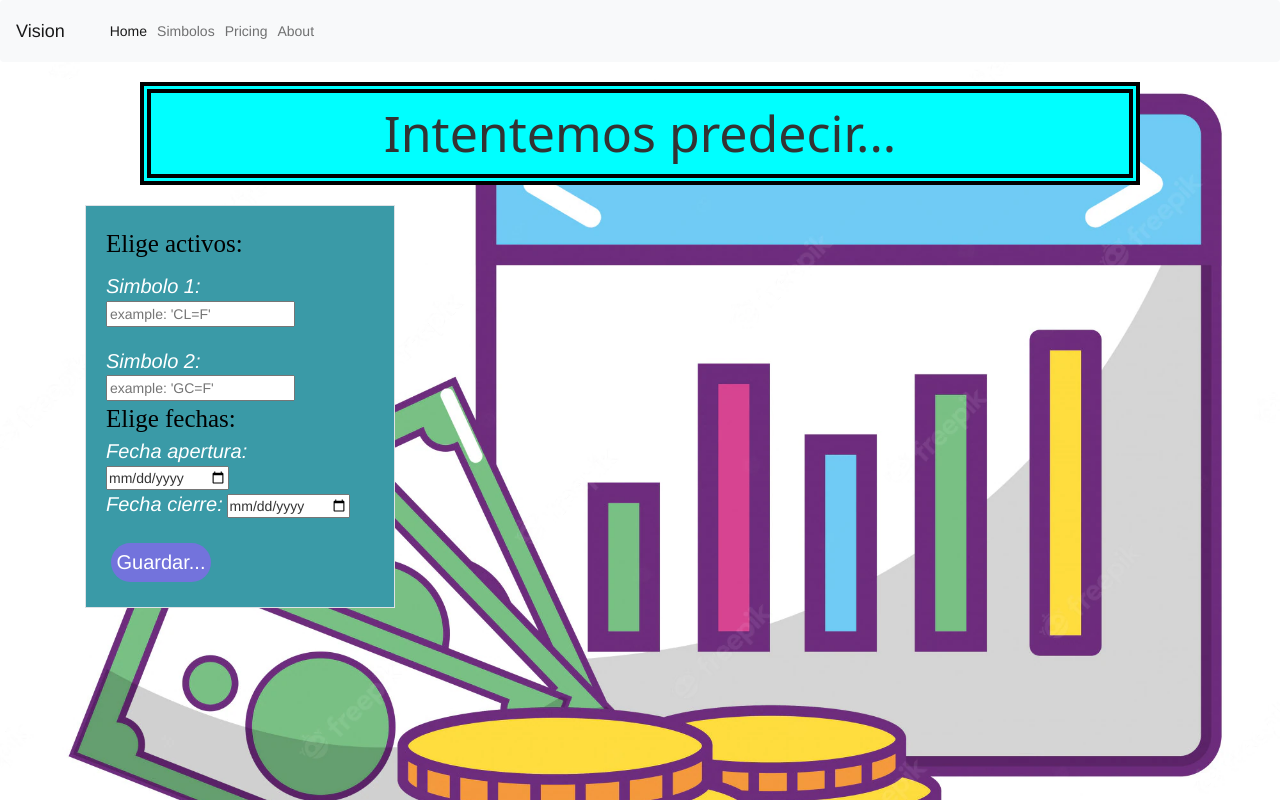
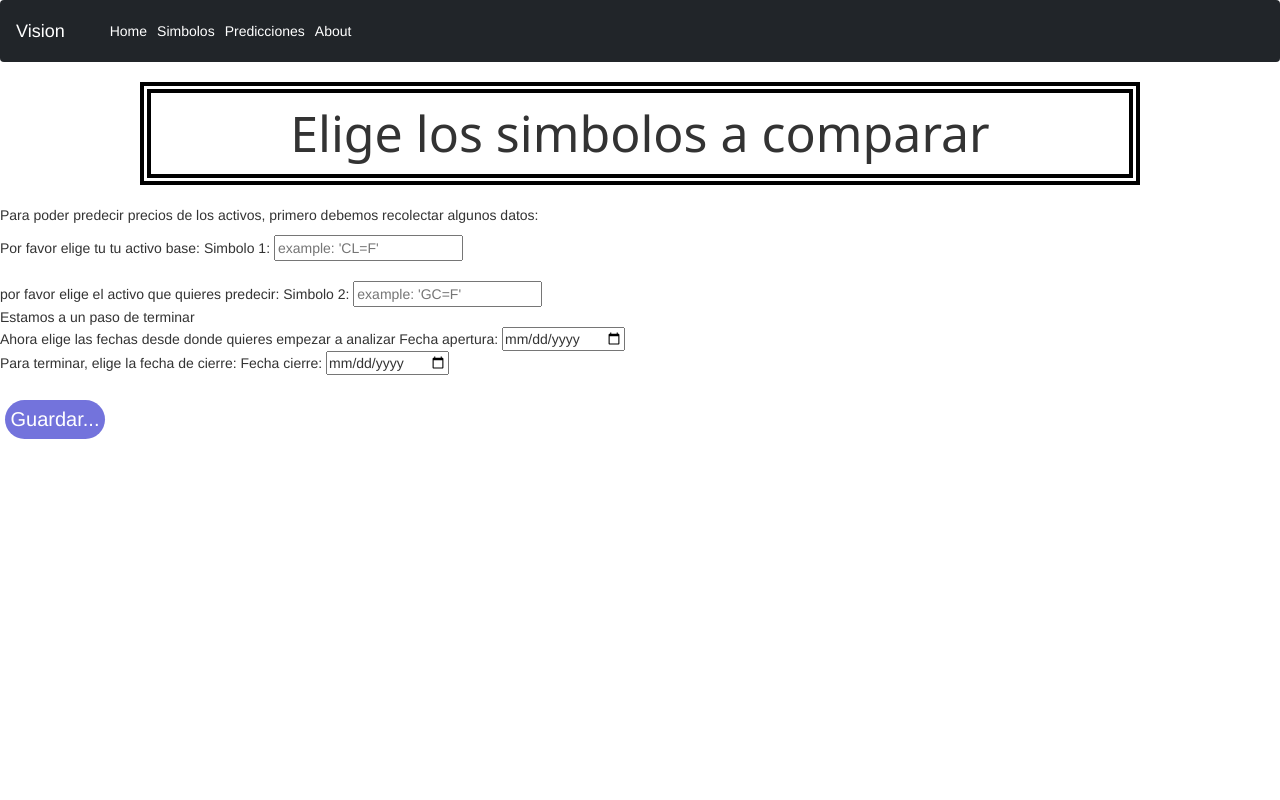
Before and after one commit to wilsongutierrez-01/ProgramacionPython, a Flask app: page /inicio in a window 1280 px wide. Run offline with Flask 2, Linux system fonts and the light colour scheme; some libraries are stand-ins or nearby versions.

Commit message:
Todo listo solo para hacer el diseño con css

```diff
--- a/app.py
+++ b/app.py
@@ -26,6 +26,14 @@
 def crearCuenta():
     return render_template('pages/crearcuenta.html')
 
+@app.route('/perfil')
+def perfil():
+    return render_template('pages/perfil.html')
+
+@app.route('/predicciones')
+def predicciones():
+    return render_template('pages/predict.html')
+
 #Para crear una nueva cuenta
 @app.route('/crearUsuario', methods=['GET', 'POST'])
 def crearUsuario():
@@ -50,8 +58,11 @@
         mongoDB.save(user)
         flash('Usuario creado')
         return index()
-    pass
+    return None
 
+@app.route('/about')
+def about():
+    return render_template('pages/about.html')
 #Para iniciar sesion
 @app.route('/iniciarSesion', methods=['GET', 'POST'])
 def iniciarSesion():
@@ -70,7 +81,6 @@
             flash('Contraseña incorrecta')
             return index()
         else:
-            flash('Bienvenido a Vision')
             return inicio()
     else:
         flash('el usuario no existe')
@@ -79,14 +89,19 @@
     pass
 @app.route('/guardarData', methods=['GET', 'POST'])
 def guardarData():
+    global sim1, sim2, apertura, cierre
     sim1 = str(request.form['txtSimbolo1'])
     sim2 = str(request.form['txtSimbolo2'])
     apertura = str(request.form['txtFechaApertura'])
     cierre = str(request.form['txtFechaCierre'])
+    prediccion = aiPredict.predecir(sim1,sim2,apertura,cierre,50)
 
-    prediccion = aiPredict.predecir(sim1,sim2,apertura,cierre,50)
-    return render_template('pages/predict.html', Petroleo=prediccion)
+    return render_template('pages/predict.html', Petroleo=prediccion, sim1=sim1, sim2=sim2)
 
+#Con este metodo hacemos las predicciones
+@app.route('/predecir')
+def predecir():
+    pass
 # Mostrar simbolos
 @app.route('/simbolos')
 def simbolos():
@@ -102,8 +117,6 @@
     indiceSimboloDB = mongoDB.show('Símbolo')
     indiceNombreDB = mongoDB.show('Nombre')
 
-
-
     return render_template('pages/simbolos.html', divisaNombres=divisasNombresDB, len = len(divisaSimboloDB), divisaSimbolos=divisaSimboloDB,
                            futuroNombres=futuroNombreDB, lenfuturo = len(futuroNombreDB), futuroSimbolos=futuroSimboloDB,
                            indiceNombres=indiceNombreDB, lenindice = len(indiceNombreDB), indiceSimbolos=indiceSimboloDB)
--- a/static/styles.css
+++ b/static/styles.css
@@ -1,3 +1,5 @@
+@import url("https://fonts.googleapis.com/css?family=Lato:400,700");
+
 @keyframes myAnim {
 	0% {
 		transform: translate(0);
@@ -109,20 +111,24 @@
 	}
 }
 
+body{
+	background-image: url();
+}
+
 .btnMostrar{
 	top: 50%;
-    background-color: rgb(115, 115, 220);
+    background-color: rgb(0, 0, 0);
     color: #fff;
     font-size: 20px;
     align-content: center;
     border: none;
     border-radius: 30px;
-    padding: 5px;
+    padding: center;
     width: 100px
 }
 
 .btnOcultar{
-    background-color: rgb(115, 115, 220);
+    background-color: rgb(0, 0, 0);
     color: #fff;
     font-size: 15px;
     align-content: center;
@@ -144,37 +150,37 @@
 	font-family: system-ui, -apple-system, BlinkMacSystemFont, 'Segoe UI', Roboto, Oxygen, Ubuntu, Cantarell, 'Open Sans', 'Helvetica Neue', sans-serif;
     font-size: 50px;
     border: 11px double #000;
-    background-color: aqua;
+    /* background-color: aqua; */
     padding: 5px;
     text-align: center;
     width: 1000px;
     align-content: center;
     margin: 0 auto;
 }
+.container{
+	padding: 50px;
+	text-align: center;
 
-.value{
-    animation: myAnim 2s ease-out 1s 1 alternate forwards;
+}
+.container .border{
+    /* background-color: rgb(58, 154, 167); */
+    padding: 20px;
+    width: auto;
+}
+
+.border .value{
+	animation: myAnim 2s ease-out 1s 1 alternate forwards;
     font-family: 'Times New Roman', Times, serif;
     font-size: 25px;
     color: rgb(0, 0, 0);
 }
-.info{
-    font-family: 'Franklin Gothic Medium', 'Arial Narrow', Arial, sans-serif;
-    color: #fff;
+
+.border .info{
+	font-family: 'Franklin Gothic Medium', 'Arial Narrow', Arial, sans-serif;
+    color: rgb(35, 12, 245);
     font-style: italic;
     font-size: 20px;
 }
-
-.border{
-    background-color: rgb(58, 154, 167);
-    padding: 20px;
-    width: 310px;
-
-
-
-}
-
-
 .buttonGuardar{
     border: none;
     border-radius: 30px;
@@ -201,10 +207,10 @@
 
 
 
-.bodyStyle{
-    background-image:url("/static/images/fondo.png");
-    background-size: cover;
-}
+/* .bodyStyle{
+
+
+} */
 
 .tablasHead{
 	background-color: black;
--- a/static/styleslogin.css
+++ b/static/styleslogin.css
@@ -91,6 +91,8 @@
   font-size: 17px;
 }
 
+
+
 form .btn1 {
     outline: none;
     border: none;
--- a/templates/header.html
+++ b/templates/header.html
@@ -6,6 +6,7 @@
         <meta http-equiv="X-UA-Compatible" content="IE=edge">
         <meta name="viewport" content="width=device-width, initial-scale=1">
         <link href="/static/styles.css" rel="stylesheet">
+
 
         <script async src="https://cdn.ampproject.org/v0.js"></script>
         <link rel="canonical" href="https://codepen.io/difros/pen/zYxJRyM">
@@ -26,25 +27,25 @@
         <![endif]-->
 
 
-        <nav class="navbar navbar-expand-lg bg-light">
+        <nav class="navbar navbar-expand-xl bg-dark" >
             <div class="container-fluid">
-            <a class="navbar-brand" href="#">Vision</a>
+            <a class="navbar-brand" href="{{url_for('perfil')}}" style="color: white;">Vision</a>
             <button class="navbar-toggler" type="button" data-bs-toggle="collapse" data-bs-target="#navbarNavAltMarkup" aria-controls="navbarNavAltMarkup" aria-expanded="false" aria-label="Toggle navigation">
                 <span class="navbar-toggler-icon"></span>
             </button>
             <div class="collapse navbar-collapse" id="navbarNavAltMarkup">
                 <div class="navbar-nav">
-                <a class="nav-link active" aria-current="page" href="{{url_for('inicio')}}">Home</a>
-                <a class="nav-link" href="{{url_for('simbolos')}}">Simbolos</a>
-                <a class="nav-link" href="#">Pricing</a>
-                <a class="nav-link" href="#">About</a>
+                <a class="nav-link active" aria-current="page" href="{{url_for('inicio')}}" style="color: white;">Home</a>
+                <a class="nav-link" href="{{url_for('simbolos')}}" style="color: white;">Simbolos</a>
+                <a class="nav-link" href="{{url_for('predicciones')}}" style="color: white;">Predicciones</a>
+                <a class="nav-link" href="{{url_for('about')}}" style="color: white;">About</a>
                 </div>
             </div>
             </div>
         </nav>
 
     </head>
-    <body class="bodyStyle">
+    <body>
         {% with messages= get_flashed_messages()  %}
         {% if messages %}
             <div class="alert alert-danger" role="alert">
--- a/templates/pages/index.html
+++ b/templates/pages/index.html
@@ -1,34 +1,40 @@
 {% include 'header.html' %}
 
-
 <div class="tittle">
-    Intentemos predecir...
+    Elige los simbolos a comparar
 </div>
 
 <br>
 
+<div>
+    <p>Para poder predecir precios de los activos, primero debemos recolectar algunos datos:</p>
+</div>
+
     <form method="POST" action="{{url_for('guardarData')}}">
-        <div class="container">
-            <div class="border">
-                <div class="value">
+
+                <!-- <div class="value">
                     <p>Elige activos:</p>
-                </div>
+                </div> -->
                 <div>
+                    Por favor elige tu tu activo base:
                     <span class="info">Simbolo 1:</span>
                     <input name="txtSimbolo1" type="text" placeholder="example: 'CL=F'">
                 </div>
                 <br>
                 <div>
+                    por favor elige el activo que quieres predecir:
                     <sapn class="info">Simbolo 2:</sapn>
                     <input name="txtSimbolo2" type="text" placeholder="example: 'GC=F'">
                 </div>
                 <div class="value">
-                    <span>Elige fechas:</span>
+                    <span>Estamos a un paso de terminar</span>
                 </div>
                 <div>
+                    Ahora elige las fechas desde donde quieres empezar a analizar
                     <span class="info">Fecha apertura:</span>
                     <input name="txtFechaApertura" type="date" placeholder="example: '2020-05-10'">
                     <br>
+                    Para terminar, elige la fecha de cierre:
                     <span class="info">Fecha cierre:</span>
                     <input name="txtFechaCierre" type="date" placeholder="example: '2020-05-10'">
                 </div>
@@ -37,8 +43,6 @@
                     <button class="btnGuardar" type="submit">Guardar...</button>
                 </div>
 
-            </div>
-        </div>
     </form>
 
 
```
Also changed, not shown: other parts of static/styles.css (+45 -0 lines), templates/pages/about.html (added, +32 -0 lines), templates/pages/perfil.html (added, +17 -0 lines), templates/pages/predict.html (+53 -1 lines), templates/pages/simbolos.html (+12 -10 lines).
